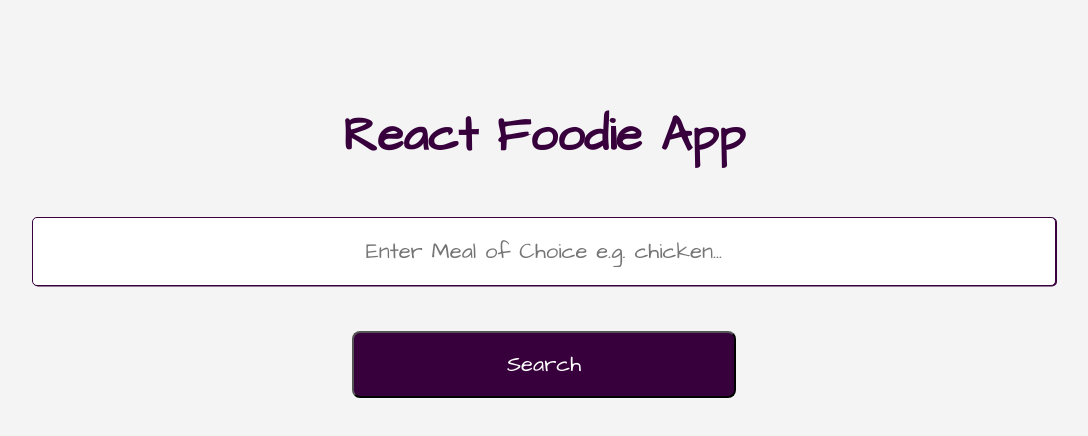
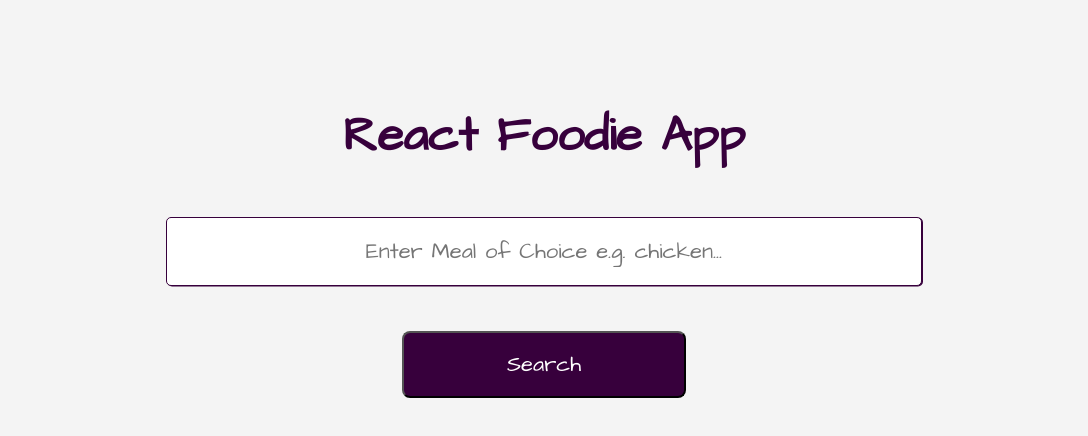
Before and after one commit to BaronKimaru/ReactFoodieApp, a React (Create React App) app: page / in a window 1536 px wide. Shown: the top 436 px of the page, without its empty margins (224-1312 px from the left). Built offline with nearby package versions, Linux system fonts and the light colour scheme.

Commit message:
added zoom img on hover capability

```diff
--- a/src/App.css
+++ b/src/App.css
@@ -71,7 +71,8 @@ a{
 
 @media only screen and (min-width:1350px){
   .container{
-    padding: 0 12rem;
+    padding: 0 2rem;
+    max-width: 1200px;
   }
 
 }
```
